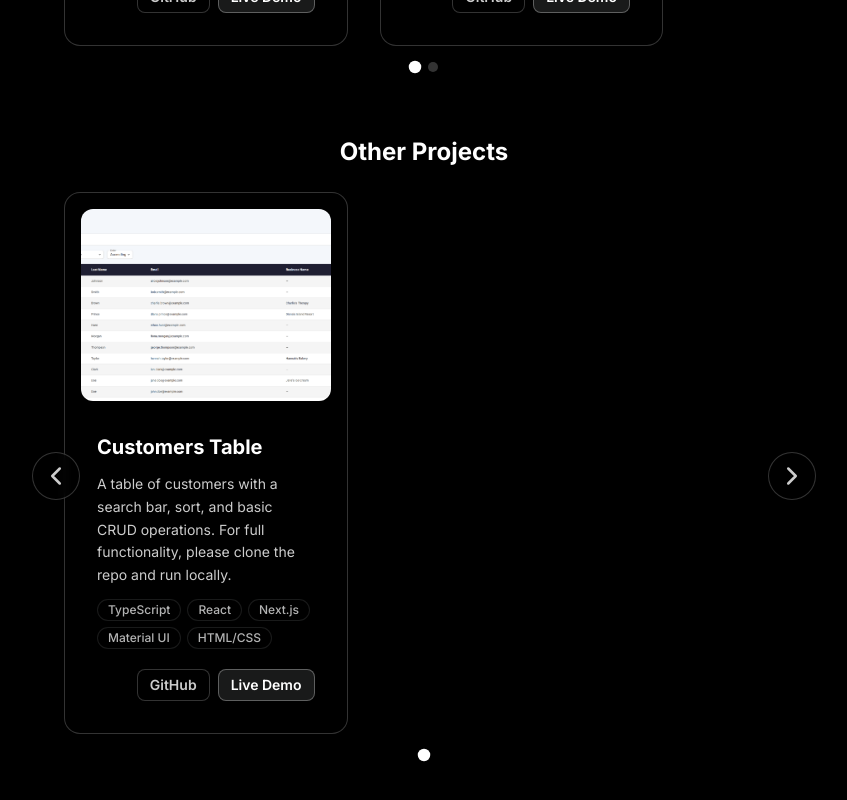
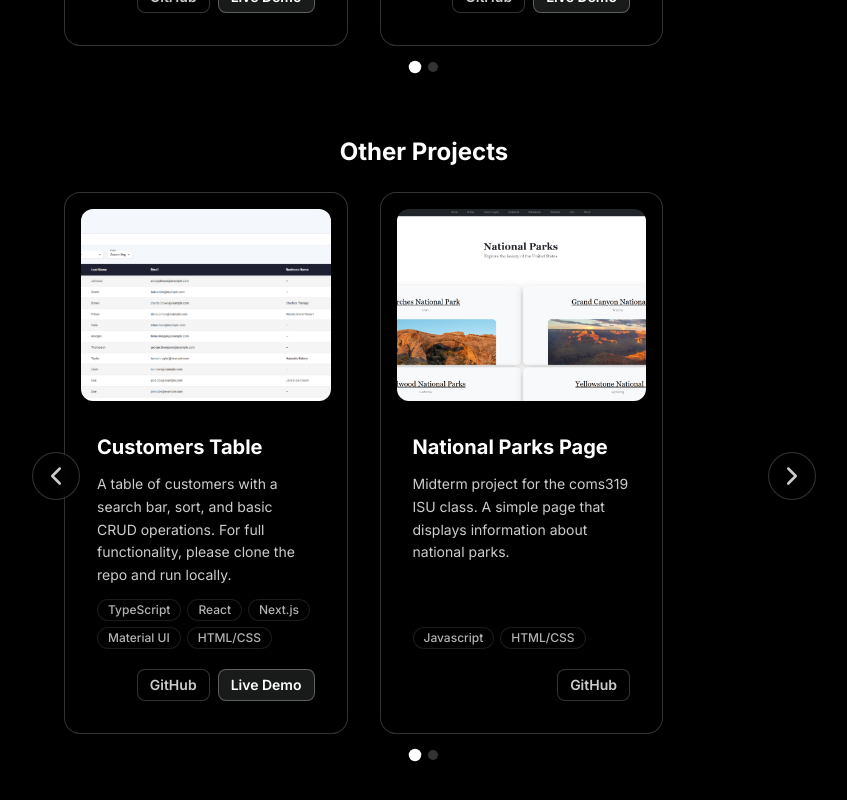
Before and after one commit to achen2304/portfolioV2, a React (Vite) app: page /projects in a window 1280 px wide. Shown: the part 1602-2402 px from the top of the page, without its empty margins (216-1063 px from the left). Built offline with nearby package versions, Linux system fonts and the light colour scheme.

Commit message:
chore: added another project

```diff
--- a/src/data/content.json
+++ b/src/data/content.json
@@ -62,6 +62,13 @@
         "image": "customers_table.png",
         "link": "https://2025-dwolla-intern-tech-assessment.vercel.app/",
         "github": "https://github.com/achen2304/2025-dwolla-intern-tech-assessment"
+      },
+      {
+        "title": "National Parks Page",
+        "description": "Midterm project for the coms319 ISU class. A simple page that displays information about national parks.",
+        "tech": ["Javascript", "HTML/CSS"],
+        "image": "coms319_midterm.png",
+        "github": "https://github.com/achen2304/319-midterm-project"
       }
     ]
   },
--- a/src/data/skills.jsx
+++ b/src/data/skills.jsx
@@ -7,6 +7,7 @@ import {
   FaJava,
   FaPython,
   FaGoogle,
+  FaBootstrap,
 } from 'react-icons/fa';
 import {
   SiTailwindcss,
@@ -71,6 +72,10 @@ export const skillCategories = [
         name: 'Tailwind CSS',
         icon: <SiTailwindcss className="w-5 h-5 sm:w-8 sm:h-8" />,
       },
+      {
+        name: 'Bootstrap',
+        icon: <FaBootstrap className="w-5 h-5 sm:w-8 sm:h-8" />,
+      },
       { name: 'Material UI', icon: <MuiIcon /> },
       {
         name: 'DaisyUI',
```
Also changed, not shown: public/projects/coms319_midterm.png (added).
